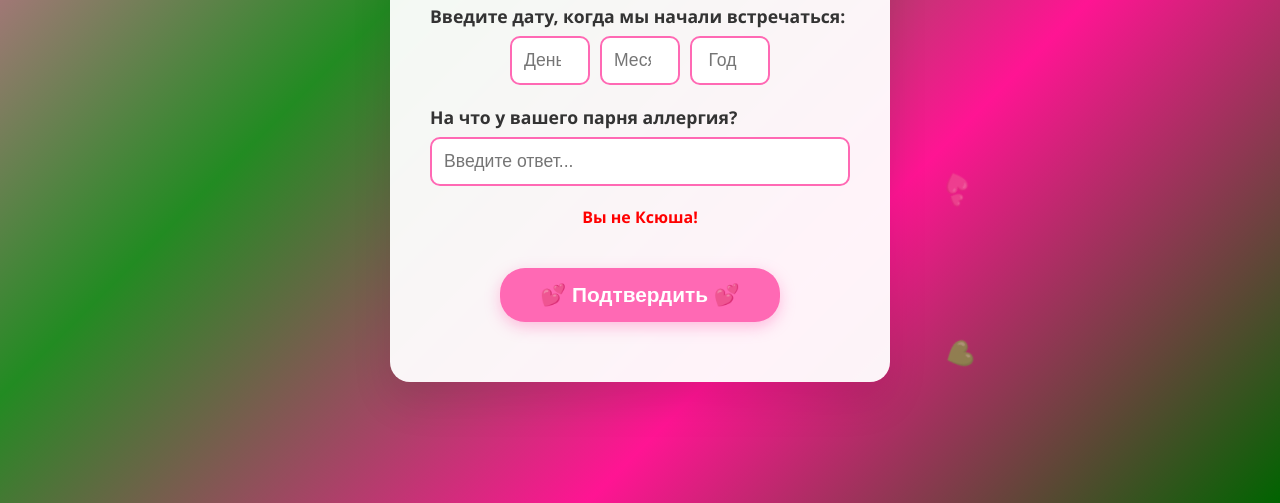
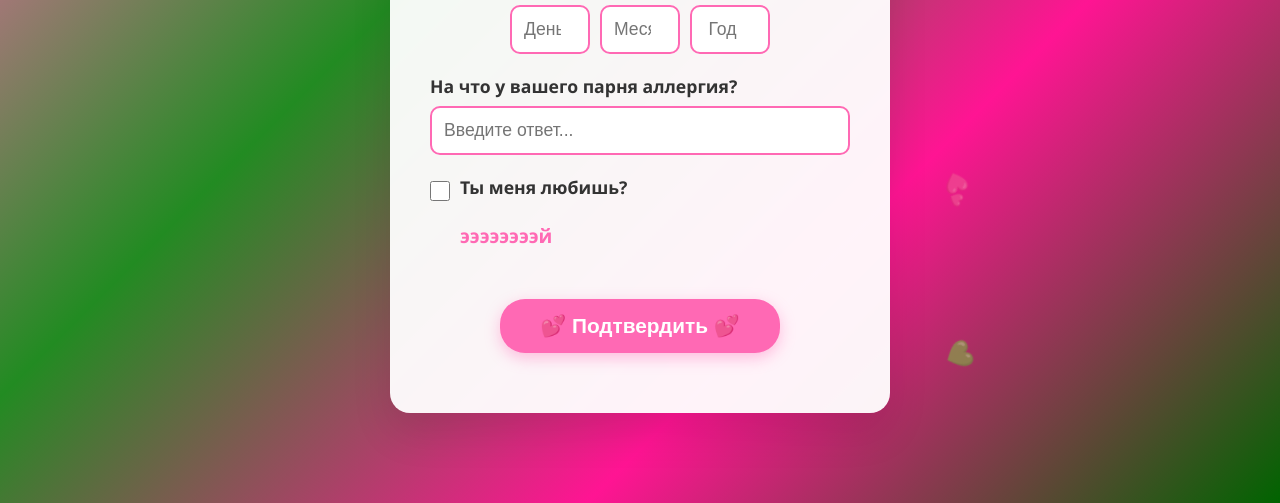
Before and after one commit to Yariksnake7/ksyusha-gift, a plain HTML site: page index.html in a window 1280 px wide. Both pictures are taken after a click on the button "💕 Подтвердить 💕". Shown: the part 297-800 px from the top of the page. Drawn offline with Linux system fonts and the light colour scheme.

Commit message:
Add love checkbox with 'ээээээээй' error message

```diff
--- a/index.html
+++ b/index.html
@@ -304,11 +304,40 @@
             box-shadow: 0 8px 25px rgba(255, 105, 180, 0.6);
         }
 
+        .checkbox-container {
+            display: flex;
+            align-items: center;
+            gap: 10px;
+            margin: 15px 0;
+        }
+
+        .love-checkbox {
+            width: 20px;
+            height: 20px;
+            accent-color: #ff69b4;
+            cursor: pointer;
+        }
+
+        .checkbox-label {
+            font-size: 1.1em;
+            font-weight: bold;
+            color: #333;
+            cursor: pointer;
+            margin: 0;
+        }
+
         .error-message {
             color: #ff0000;
             font-weight: bold;
             margin: 10px 0;
             display: none;
+        }
+
+        #loveError {
+            color: #ff69b4;
+            font-size: 1.2em;
+            font-weight: bold;
+            margin-left: 30px;
         }
 
         .hidden {
@@ -368,6 +397,14 @@
         <div class="input-group">
             <label>На что у вашего парня аллергия?</label>
             <input type="text" id="allergy" class="allergy-input" placeholder="Введите ответ...">
+        </div>
+
+        <div class="input-group">
+            <div class="checkbox-container">
+                <input type="checkbox" id="loveCheck" class="love-checkbox">
+                <label for="loveCheck" class="checkbox-label">Ты меня любишь?</label>
+            </div>
+            <div class="error-message" id="loveError">ээээээээй</div>
         </div>
 
         <div class="error-message" id="errorMessage">
@@ -530,8 +567,20 @@
             const month = document.getElementById('month').value;
             const year = document.getElementById('year').value;
             const allergy = document.getElementById('allergy').value.toLowerCase().trim();
+            const loveCheck = document.getElementById('loveCheck').checked;
 
             const errorMessage = document.getElementById('errorMessage');
+            const loveError = document.getElementById('loveError');
+
+            // Скрываем все ошибки сначала
+            errorMessage.style.display = 'none';
+            loveError.style.display = 'none';
+
+            // Проверяем чекбокс любви
+            if (!loveCheck) {
+                loveError.style.display = 'block';
+                return;
+            }
 
             // Проверяем дату (06.07.2025)
             const isCorrectDate = day === '6' && month === '7' && year === '2025';
@@ -573,6 +622,7 @@
                 document.getElementById('month').value = '';
                 document.getElementById('year').value = '';
                 document.getElementById('allergy').value = '';
+                document.getElementById('loveCheck').checked = false;
             }
         }
 
```
